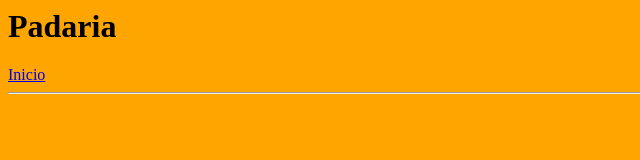
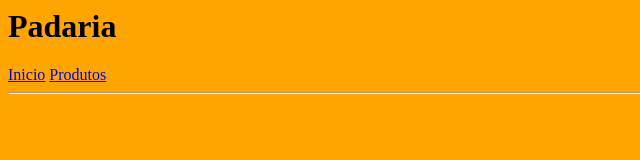
Before and after one commit to andregds85/padaria, a plain HTML site: page produtos.html in a window 1280 px wide. Shown: the full height of the page, 0-640 px from the left. Drawn offline with Linux system fonts and the light colour scheme.

Commit message:
Update produtos.html
teste

```diff
--- a/produtos.html
+++ b/produtos.html
@@ -5,4 +5,6 @@
 <body bgcolor="orange">
 <h1>Padaria</h1>
 <a href="index.html">Inicio</a>
+<a href="produtos.html">Produtos</a>
+
 <hr>
```
